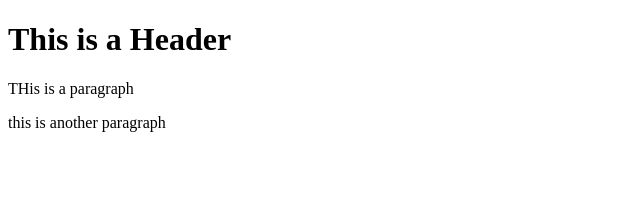
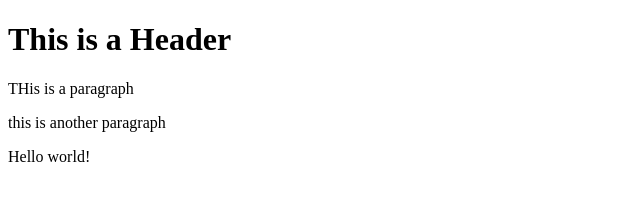
Before and after one commit to rlwilliams873/git-test, a website: page index.html in a window 1280 px wide. Shown: the whole page, without its empty margins (0-640 px from the left). Drawn offline with Linux system fonts and the light colour scheme.

Commit message:
Using NPM

```diff
--- a/index.html
+++ b/index.html
@@ -9,5 +9,6 @@
     <h1>This is a Header</h1>
     <p>THis is a paragraph</p>
     <p>this is another paragraph</p>
+    <p>Hello world!</p>
 </body>
 </html>
```
Also changed, not shown: package.json (added, +24 -0 lines), 2 other files.
